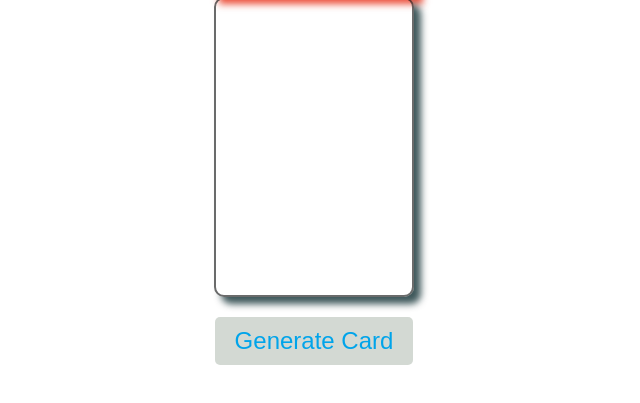
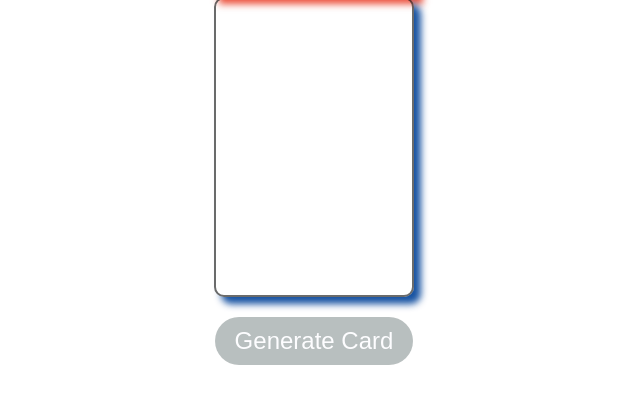
Before and after one commit to jonio298/random_Card_Generator, a plain HTML site: page index.html in a window 1280 px wide. Shown: the part 127-530 px from the top of the page, without its empty margins (326-966 px from the left). Drawn offline with Linux system fonts and the light colour scheme.

Commit message:
Add files via upload

```diff
--- a/style.css
+++ b/style.css
@@ -5,7 +5,7 @@
   border-radius: 10px;
   position: relative;
   margin: 0 auto;
-  box-shadow: 7px 7px 7px rgba(1, 34, 38, 0.755);
+  box-shadow: 7px 7px 7px rgba(0, 66, 153, 0.908);
   border: 2.5px solid rgba(23, 24, 24, 0.638);
   box-sizing: border-box;
 }
@@ -69,16 +69,16 @@ button {
   margin-top: 20px;
   font-size: 24px;
   padding: 10px 20px;
-  border-radius: 5px;
-  background-color: #62766347;
-  color: rgb(0, 164, 234);
+  border-radius: 50px;
+  background-color: #021a1b47;
+  color: rgb(253, 253, 255);
   border: none;
   cursor: pointer;
   transition: background-color 0.3s ease;
 }
 
 button:hover {
-  background-color: #3e8e41;
+  background-color: #4caaf2;
 }
 
 #timer {
```
